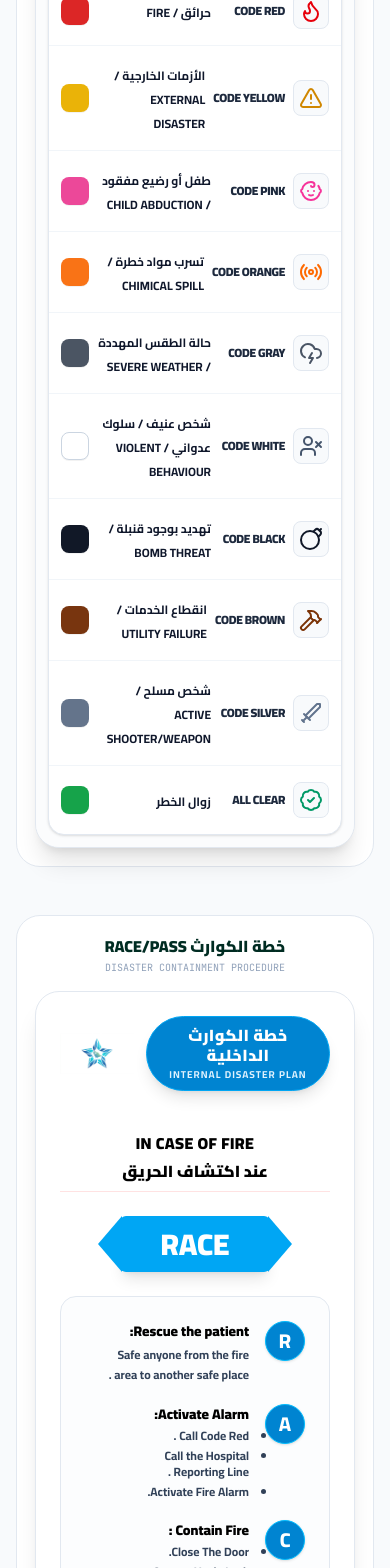
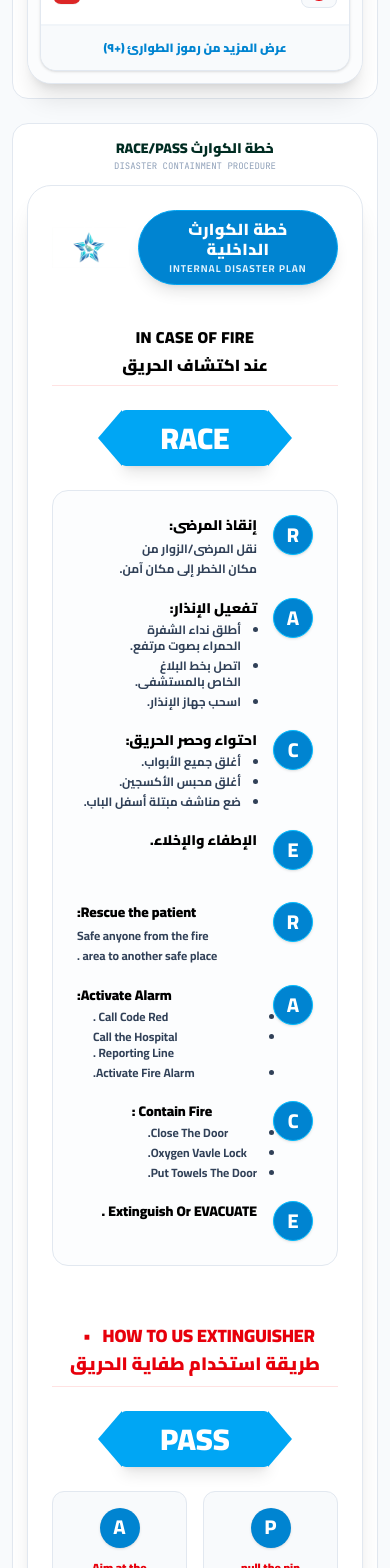
Before and after one commit to Mfadiyaso152/a-hail, a React (Vite) app: page / in a window 390 px wide. Shown: the part 432-2000 px from the top of the page. Built offline with nearby package versions, Linux system fonts and the light colour scheme.

Commit message:
feat: implement RTL layout and expand/collapse UI
- Localize DisasterPlan and SafetyTips panels to RTL
- Add expand/collapse functionality to EmergencyCodes
- Adjust content spacing and headers for improved readability

```diff
--- a/src/App.tsx
+++ b/src/App.tsx
@@ -3,17 +3,21 @@
  * SPDX-License-Identifier: Apache-2.0
  */
 
-import React from 'react';
+import React, { useState } from 'react';
 import { useEmergencyAnnouncer } from './hooks/useEmergencyAnnouncer';
 import { emergencyCodes } from './data';
 import { EmergencyCodes } from './components/EmergencyCodes';
 import { DisasterPlan } from './components/DisasterPlan';
 import { SafetyTips } from './components/SafetyTips';
 import { SafetyFaqs } from './components/SafetyFaqs';
+import { ChevronDown, ChevronUp } from 'lucide-react';
 
 export default function App() {
   // Locale State: true = Arabic by default for Saudi Health Cluster
   const isRtl = true;
+
+  // Show More state to keep the initial page height low/compact
+  const [showMore, setShowMore] = useState(false);
 
   // Audio Engine Hook
   const {
@@ -37,16 +41,16 @@ export default function App() {
       >
 
         {/* Dynamic Continuous Page Scroll Content Area (Stacked 4 Paragraphs on top of each other) */}
-        <div className="flex-1 overflow-y-auto pt-6 px-4 pb-12 space-y-12">
+        <div className="flex-1 overflow-y-auto pt-4 px-3 pb-8 space-y-6">
 
           {/* SECTION 1: EMERGENCY CODES PAGER */}
-          <div id="section-1-codes" className="space-y-4 bg-white p-4.5 rounded-3xl border border-slate-200">
+          <div id="section-1-codes" className="space-y-3 bg-white p-3.5 rounded-2xl border border-slate-200">
 
             <div className="text-center font-sans">
-              <h3 className="text-base font-black text-emerald-950">
+              <h3 className="text-sm font-black text-emerald-950">
                 رموز الطوارئ
               </h3>
-              <p className="text-[10px] text-slate-400 font-mono mt-0.5">
+              <p className="text-[9px] text-slate-400 font-mono mt-0.5">
                 EMERGENCY SYSTEM CODES
               </p>
             </div>
@@ -64,13 +68,13 @@ export default function App() {
           </div>
 
           {/* SECTION 2: DISASTER DRILLS */}
-          <div id="section-2-disaster" className="space-y-4 bg-white p-4.5 rounded-3xl border border-slate-200">
+          <div id="section-2-disaster" className="space-y-3 bg-white p-3.5 rounded-2xl border border-slate-200">
 
             <div className="text-center font-sans">
-              <h3 className="text-base font-black text-emerald-950">
+              <h3 className="text-sm font-black text-emerald-950">
                 خطة الكوارث RACE/PASS
               </h3>
-              <p className="text-[10px] text-slate-400 font-mono mt-0.5">
+              <p className="text-[9px] text-slate-400 font-mono mt-0.5">
                 DISASTER CONTAINMENT PROCEDURE
               </p>
             </div>
@@ -84,14 +88,37 @@ export default function App() {
             />
           </div>
 
+          {/* COLLAPSIBLE TOGGLE BUTTON FOR SECTIONS 3 & 4 */}
+          <div className="flex justify-center pt-1 pb-1">
+            <button
+              id="toggle-show-all-sections"
+              onClick={() => setShowMore(!showMore)}
+              className={`cursor-pointer transition-all duration-350 transform active:scale-95 flex items-center gap-1.5 px-6 py-2.5 rounded-full font-sans font-black text-xs shadow-md border ${
+                showMore
+                  ? 'bg-slate-200 hover:bg-slate-300 text-slate-850 border-slate-300'
+                  : 'bg-sky-600 hover:bg-sky-700 text-white border-sky-500 hover:shadow-lg hover:scale-101'
+              }`}
+            >
+              <span>{showMore ? 'عرض أقل' : 'عرض المزيد من إرشادات السلامة'}</span>
+              {showMore ? (
+                <ChevronUp className="w-4 h-4 animate-bounce" />
+              ) : (
+                <ChevronDown className="w-4 h-4 animate-bounce" />
+              )}
+            </button>
+          </div>
+
+          {/* SECTION 3 & 4: GENERAL SAFETY & FAQ (Visually hidden unless showMore is true) */}
+          {showMore && (
+            <div className="space-y-6 animate-fadeIn duration-500">
               {/* SECTION 3: GENERAL SAFETY & RESPONSIBILITIES */}
-          <div id="section-3-safety" className="space-y-4 bg-white p-4.5 rounded-3xl border border-slate-200">
+              <div id="section-3-safety" className="space-y-3 bg-white p-3.5 rounded-2xl border border-slate-200">
 
                 <div className="text-center font-sans">
-              <h3 className="text-base font-black text-emerald-950">
+                  <h3 className="text-sm font-black text-emerald-950">
                     إرشادات السلامة العامة
                   </h3>
-              <p className="text-[10px] text-slate-400 font-mono mt-0.5">
+                  <p className="text-[9px] text-slate-400 font-mono mt-0.5">
                     GENERAL SAFETY GUIDELINES
                   </p>
                 </div>
@@ -102,13 +129,13 @@ export default function App() {
               </div>
 
               {/* SECTION 4: SAFETY FAQ */}
-          <div id="section-4-faqs" className="space-y-4 bg-white p-4.5 rounded-3xl border border-slate-200">
+              <div id="section-4-faqs" className="space-y-3 bg-white p-3.5 rounded-2xl border border-slate-200">
 
                 <div className="text-center font-sans">
-              <h3 className="text-base font-black text-emerald-950">
+                  <h3 className="text-sm font-black text-emerald-950">
                     الأسئلة الشائعة في السلامة
                   </h3>
-              <p className="text-[10px] text-slate-400 font-mono mt-0.5">
+                  <p className="text-[9px] text-slate-400 font-mono mt-0.5">
                     SAFETY LITERACY FAQ
                   </p>
                 </div>
@@ -117,10 +144,12 @@ export default function App() {
                   isRtl={isRtl}
                 />
               </div>
+            </div>
+          )}
 
           {/* Seamless Copyright Footer holding the Dental Institution name exclusively */}
-          <div className="pt-6 border-t border-slate-200 text-center space-y-2 select-none">
-            <div className="bg-emerald-50 rounded-2xl p-4.5 border border-emerald-100 space-y-1">
+          <div className="pt-4 border-t border-slate-200 text-center space-y-2 select-none">
+            <div className="bg-emerald-50 rounded-2xl p-3 border border-emerald-100 space-y-1">
               <div className="text-emerald-950 font-black text-xs md:text-sm tracking-tight leading-tight">
                 الحقوق محفوظة لمركز طب الأسنان التخصصي بحائل © ٢٠٢٦
               </div>
--- a/src/components/DisasterPlan.tsx
+++ b/src/components/DisasterPlan.tsx
@@ -139,64 +139,8 @@ export default function DisasterPlan({ isRtl, onAnnounceCodeRed }: DisasterPlanP
         {/* RACE Split Grid Section */}
         <div className="grid grid-cols-1 md:grid-cols-2 gap-8 border border-slate-200 rounded-2xl p-6 bg-slate-50/40">
 
-          {/* ENGLISH PANEL (Left) */}
-          <div className="space-y-5 font-sans">
-            {/* R */}
-            <div className="flex items-start gap-4">
-              <span className="w-10 h-10 rounded-full bg-sky-600 text-white font-extrabold text-xl flex items-center justify-center shrink-0 shadow-sm border border-sky-400">
-                R
-              </span>
-              <div className="space-y-1">
-                <span className="text-red-650 font-black text-sm block">Rescue the patient:</span>
-                <p className="text-xs md:text-sm text-slate-700 font-bold leading-relaxed text-balance" style={{ textWrap: 'balance' }}>
-                  Safe anyone from the fire area to another safe place .
-                </p>
-              </div>
-            </div>
-
-            {/* A */}
-            <div className="flex items-start gap-4">
-              <span className="w-10 h-10 rounded-full bg-sky-600 text-white font-extrabold text-xl flex items-center justify-center shrink-0 shadow-sm border border-sky-400">
-                A
-              </span>
-              <div className="space-y-1">
-                <span className="text-red-650 font-black text-sm block">Activate Alarm:</span>
-                <ul className="text-xs md:text-sm text-slate-700 font-bold list-disc pl-4 space-y-1">
-                  <li className="text-balance" style={{ textWrap: 'balance' }}>Call Code Red .</li>
-                  <li className="text-balance" style={{ textWrap: 'balance' }}>Call the Hospital Reporting Line .</li>
-                  <li className="text-balance" style={{ textWrap: 'balance' }}>Activate Fire Alarm.</li>
-                </ul>
-              </div>
-            </div>
-
-            {/* C */}
-            <div className="flex items-start gap-4">
-              <span className="w-10 h-10 rounded-full bg-sky-600 text-white font-extrabold text-xl flex items-center justify-center shrink-0 shadow-sm border border-sky-400">
-                C
-              </span>
-              <div className="space-y-1">
-                <span className="text-red-650 font-black text-sm block">Contain Fire :</span>
-                <ul className="text-xs md:text-sm text-slate-700 font-bold list-disc pl-4 space-y-1">
-                  <li className="text-balance" style={{ textWrap: 'balance' }}>Close The Door.</li>
-                  <li className="text-balance" style={{ textWrap: 'balance' }}>Oxygen Vavle Lock.</li>
-                  <li className="text-balance" style={{ textWrap: 'balance' }}>Put Towels The Door.</li>
-                </ul>
-              </div>
-            </div>
-
-            {/* E */}
-            <div className="flex items-start gap-4">
-              <span className="w-10 h-10 rounded-full bg-sky-600 text-white font-extrabold text-xl flex items-center justify-center shrink-0 shadow-sm border border-sky-400">
-                E
-              </span>
-              <div className="space-y-1">
-                <span className="text-red-650 font-black text-sm block text-balance" style={{ textWrap: 'balance' }}>Extinguish Or EVACUATE .</span>
-              </div>
-            </div>
-          </div>
-
-          {/* ARABIC PANEL (Right) - WITH VERTICAL BORDER DIVIDER IN MIDDLE */}
-          <div className="space-y-5 font-sans dir-rtl md:border-r md:border-slate-300 md:pr-8">
+          {/* ARABIC PANEL (Right) */}
+          <div className="space-y-5 font-sans dir-rtl">
 
             {/* R */}
             <div className="flex items-start gap-4">
@@ -248,6 +192,62 @@ export default function DisasterPlan({ isRtl, onAnnounceCodeRed }: DisasterPlanP
               </span>
               <div className="space-y-1">
                 <span className="text-red-650 font-black text-sm block text-balance" style={{ textWrap: 'balance' }}>الإطفاء والإخلاء.</span>
+              </div>
+            </div>
+          </div>
+
+          {/* ENGLISH PANEL (Left) - WITH VERTICAL BORDER DIVIDER ON ITS RIGHT SIDE IN RTL */}
+          <div className="space-y-5 font-sans text-left md:border-r md:border-slate-300 md:pr-8">
+            {/* R */}
+            <div className="flex items-start gap-4">
+              <span className="w-10 h-10 rounded-full bg-sky-600 text-white font-extrabold text-xl flex items-center justify-center shrink-0 shadow-sm border border-sky-400">
+                R
+              </span>
+              <div className="space-y-1">
+                <span className="text-red-650 font-black text-sm block">Rescue the patient:</span>
+                <p className="text-xs md:text-sm text-slate-700 font-bold leading-relaxed text-balance" style={{ textWrap: 'balance' }}>
+                  Safe anyone from the fire area to another safe place .
+                </p>
+              </div>
+            </div>
+
+            {/* A */}
+            <div className="flex items-start gap-4">
+              <span className="w-10 h-10 rounded-full bg-sky-600 text-white font-extrabold text-xl flex items-center justify-center shrink-0 shadow-sm border border-sky-400">
+                A
+              </span>
+              <div className="space-y-1">
+                <span className="text-red-650 font-black text-sm block">Activate Alarm:</span>
+                <ul className="text-xs md:text-sm text-slate-700 font-bold list-disc pl-4 space-y-1">
+                  <li className="text-balance" style={{ textWrap: 'balance' }}>Call Code Red .</li>
+                  <li className="text-balance" style={{ textWrap: 'balance' }}>Call the Hospital Reporting Line .</li>
+                  <li className="text-balance" style={{ textWrap: 'balance' }}>Activate Fire Alarm.</li>
+                </ul>
+              </div>
+            </div>
+
+            {/* C */}
+            <div className="flex items-start gap-4">
+              <span className="w-10 h-10 rounded-full bg-sky-600 text-white font-extrabold text-xl flex items-center justify-center shrink-0 shadow-sm border border-sky-400">
+                C
+              </span>
+              <div className="space-y-1">
+                <span className="text-red-650 font-black text-sm block">Contain Fire :</span>
+                <ul className="text-xs md:text-sm text-slate-700 font-bold list-disc pl-4 space-y-1">
+                  <li className="text-balance" style={{ textWrap: 'balance' }}>Close The Door.</li>
+                  <li className="text-balance" style={{ textWrap: 'balance' }}>Oxygen Vavle Lock.</li>
+                  <li className="text-balance" style={{ textWrap: 'balance' }}>Put Towels The Door.</li>
+                </ul>
+              </div>
+            </div>
+
+            {/* E */}
+            <div className="flex items-start gap-4">
+              <span className="w-10 h-10 rounded-full bg-sky-600 text-white font-extrabold text-xl flex items-center justify-center shrink-0 shadow-sm border border-sky-400">
+                E
+              </span>
+              <div className="space-y-1">
+                <span className="text-red-650 font-black text-sm block text-balance" style={{ textWrap: 'balance' }}>Extinguish Or EVACUATE .</span>
               </div>
             </div>
           </div>
--- a/src/components/EmergencyCodes.tsx
+++ b/src/components/EmergencyCodes.tsx
@@ -29,7 +29,6 @@ import {
 } from 'lucide-react';
 import { emergencyCodes } from '../data';
 import { EmergencyCode } from '../types';
-import { FmsLogo } from './FmsLogo';
 
 interface EmergencyCodesProps {
   isRtl: boolean;
@@ -53,6 +52,7 @@ export default function EmergencyCodes({
   voicesLoaded
 }: EmergencyCodesProps) {
   const [selectedCode, setSelectedCode] = useState<EmergencyCode | null>(null);
+  const [showAllCodes, setShowAllCodes] = useState(false);
 
   const getCodeIcon = (iconName: string, colorClass: string) => {
     const sizeClasses = "w-6 h-6 " + colorClass;
@@ -137,8 +137,8 @@ export default function EmergencyCodes({
 
         {/* 11 Emergency rows Table Layout - Organised perfectly for mobile and desktop */}
         <div className="p-3 md:p-6 bg-slate-50/50">
-          <div className="bg-white rounded-2xl border border-slate-200 overflow-hidden divide-y divide-slate-100 shadow-sm">
-            {emergencyCodes.map((code) => {
+          <div className="bg-white rounded-2xl border border-slate-200 overflow-hidden divide-y divide-slate-100 shadow-sm flex flex-col">
+            {(showAllCodes ? emergencyCodes : emergencyCodes.slice(0, 2)).map((code) => {
               const isCodeActive = activeCodeId === code.id && isPlaying;
 
               return (
@@ -187,6 +187,15 @@ export default function EmergencyCodes({
                 </div>
               );
             })}
+
+            {/* View More / Show Less Toggle Button Block */}
+            <button
+              id="emergency-codes-expand-toggle"
+              onClick={() => setShowAllCodes(!showAllCodes)}
+              className="w-full py-3.5 px-4 bg-slate-50 hover:bg-slate-100 text-sky-600 hover:text-sky-700 font-sans font-black text-xs sm:text-sm text-center flex items-center justify-center gap-2 border-t border-slate-100 transition-colors cursor-pointer outline-none select-none"
+            >
+              <span>{showAllCodes ? 'عرض أقل' : 'عرض المزيد من رموز الطوارئ (+٩)'}</span>
+            </button>
           </div>
         </div>
       </div>
```
Also changed, not shown: src/components/SafetyFaqs.tsx (+19 -19 lines), src/components/SafetyTips.tsx (+15 -15 lines). Lines whose indentation alone changed are shown as unchanged.
